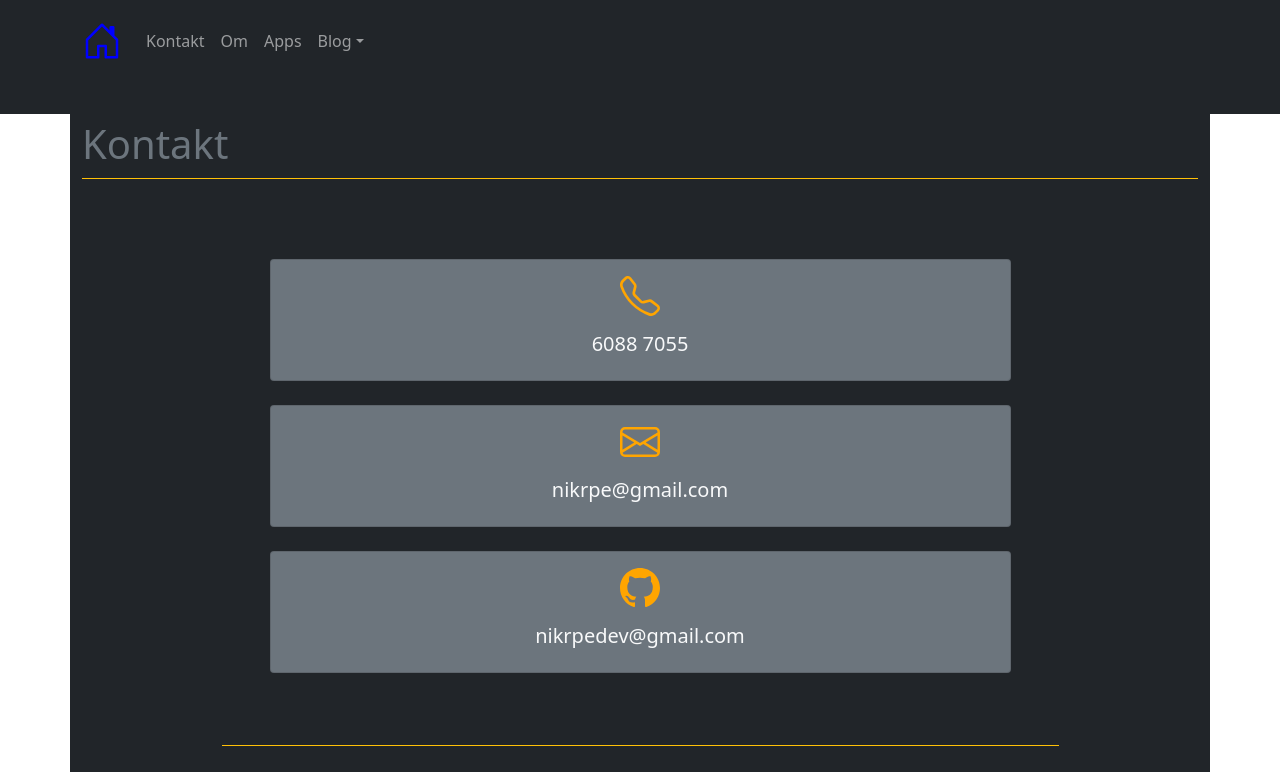
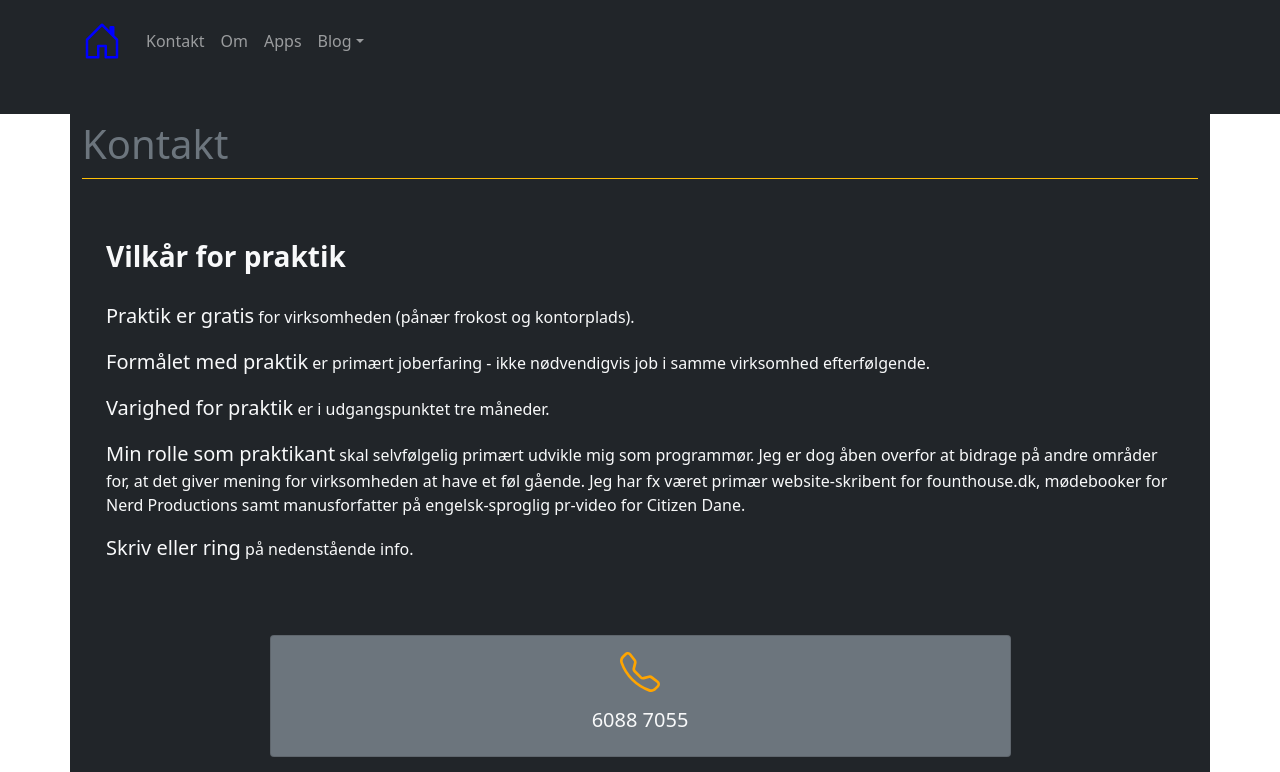
Before and after one commit to nkped/nkped.github.io, a React (Create React App) app: page /kontakt in a window 1280 px wide. Shown: the top 772 px of the page. Built offline with nearby package versions, Linux system fonts and the light colour scheme.

Commit message:
Tilføj Kontakt-text

```diff
--- a/src/components/blogDropdown.js
+++ b/src/components/blogDropdown.js
@@ -8,7 +8,7 @@ export default function BlogDropdown() {
       <nav>
         {blogPosts.map((blogPost) => (
           <NavDropdown.Item
-            href={`/blog/${blogPost.number}`}
+            href={`/blogPostList/${blogPost.number}`}
             key={blogPost.number}
             className="text-center"
           >
--- a/src/routes/blogPost.jsx
+++ b/src/routes/blogPost.jsx
@@ -1,6 +1,7 @@
 import { getBlogPost } from "../data";
 import { useParams } from "react-router-dom";
 import { Col, Container, Row, Button } from "react-bootstrap";
+import { ArrowReturnLeft } from "react-bootstrap-icons";
 
 export default function BlogPost() {
   let params = useParams();
@@ -25,8 +26,9 @@ export default function BlogPost() {
           </Col>
         </Row>
         <Row>
-          <Col>
-            <Button variant="primary" href="/blog">
+          <Col className="text-center mt-5">
+            <Button variant="primary" href="/blogPostList">
+              <ArrowReturnLeft className="me-1" />
               Blog
             </Button>
           </Col>
--- a/src/routes/blogPostList.jsx
+++ b/src/routes/blogPostList.jsx
@@ -1,6 +1,5 @@
 import { Outlet } from "react-router-dom";
 import { getAllBlogPosts } from "../data";
-import { Link } from "react-router-dom";
 import { Container, Row, Col, Card } from "react-bootstrap";
 import { Footer } from "../components/footer";
 
--- a/src/routes/home.jsx
+++ b/src/routes/home.jsx
@@ -18,8 +18,8 @@ export default function Home() {
         <Container fluid className="my-4">
           <Image fluid src={YellowHomePageImage} />
         </Container>
-        <Button href="/kontakt" variant="primary" className="w-25 mx-auto my-4">
-          Kontakt
+        <Button href="/kontakt" variant="primary" className="my-4">
+          Kontakt og vilkår
         </Button>
         <Container>
           <Footer />
--- a/src/routes/kontakt.jsx
+++ b/src/routes/kontakt.jsx
@@ -8,7 +8,46 @@ export default function Kontakt() {
       <Container className="fs-1 fw-semibold mb-2 pb-1 text-muted  border-bottom border-warning">
         <Row>Kontakt</Row>
       </Container>
-      <Container className="w-75 px-5 py-5 border-bottom border-warning">
+      <Container className="d-grid gap-3 text-start px-4 py-5">
+        <Row className="fs-3 fw-bold text-start mb-2">
+          <Col>Vilkår for praktik</Col>
+        </Row>
+        <Row>
+          <Col>
+            <span className="lead">Praktik er gratis</span> for virksomheden
+            (pånær frokost og kontorplads).
+          </Col>
+        </Row>
+        <Row>
+          <Col>
+            <span className="lead">Formålet med praktik</span> er primært
+            joberfaring - ikke nødvendigvis job i samme virksomhed
+            efterfølgende.
+          </Col>
+        </Row>
+        <Row>
+          <Col>
+            <span className="lead">Varighed for praktik</span> er i
+            udgangspunktet tre måneder.
+          </Col>
+        </Row>
+        <Row>
+          <Col>
+            <span className="lead">Min rolle som praktikant</span> skal
+            selvfølgelig primært udvikle mig som programmør. Jeg er dog åben
+            overfor at bidrage på andre områder for, at det giver mening for
+            virksomheden at have et føl gående. Jeg har fx været primær
+            website-skribent for founthouse.dk, mødebooker for Nerd Productions
+            samt manusforfatter på engelsk-sproglig pr-video for Citizen Dane.
+          </Col>
+        </Row>
+        <Row>
+          <Col>
+            <span className="lead">Skriv eller ring</span> på nedenstående info.
+          </Col>
+        </Row>
+      </Container>
+      <Container className="w-75 px-5 pb-5 border-bottom border-warning">
         <Card className="my-4 bg-secondary">
           <Card.Body>
             <Telephone color="orange" size={40} className=" mb-3" />
```
